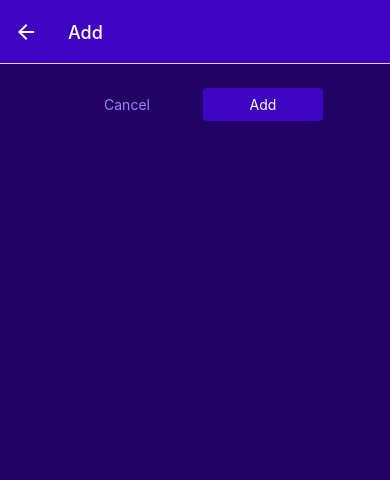
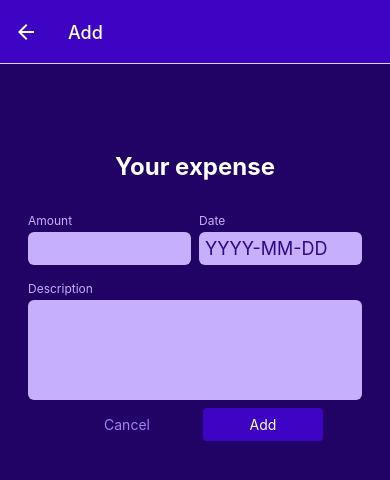
Before and after one commit to Jeanp14/ExpenseTracker, a React Native app: screen /ManageExpense in a window 390 px wide. Shown: the top 480 px of the page. Built offline with nearby package versions, Linux system fonts and the light colour scheme.

Commit message:
added expense form + input

```diff
--- a/App.tsx
+++ b/App.tsx
@@ -65,7 +65,7 @@
 export default function App() {
   return (
     <>
-      <StatusBar style="auto" />
+      <StatusBar style="light" />
       <ExpensesContextProvider>
       <NavigationContainer>
         <Stack.Navigator
--- a/components/ExpensesOutput/ExpensesOutput.tsx
+++ b/components/ExpensesOutput/ExpensesOutput.tsx
@@ -36,11 +36,18 @@
     }
 ]; */
 
-const ExpensesOutput = ({expenses, expensesPeriod}: any) => {
+const ExpensesOutput = ({expenses, expensesPeriod, fallbackText}: any) => {
+
+    let content = <Text style={styles.infoText}>{fallbackText}</Text>;
+
+    if(expenses.length > 0){
+        content = <ExpensesList expenses={expenses}/>
+    }
+
     return(
         <View style={styles.container}>
             <ExpensesSummary expenses={expenses} periodName={expensesPeriod}/>
-            <ExpensesList expenses={expenses}/>
+            {content}
         </View>
     );
 }
@@ -52,6 +59,12 @@
         paddingTop: 24,
         paddingBottom: 0,
         backgroundColor: GlobalStyles.colors.primary700
+    },
+    infoText: {
+        color: 'white',
+        fontSize: 16,
+        marginTop: 32,
+        textAlign: 'center'
     }
 })
 
--- /dev/null
+++ b/components/ManageExpense/ExpenseForm.tsx
@@ -0,0 +1,116 @@
+import { View, Text, StyleSheet } from 'react-native';
+import Input from './Input';
+import { useState } from 'react';
+import Button from '../ui/Button';
+import { getFormattedDate } from '../../util/date';
+
+const ExpenseForm = ({submitButtonLabel, onCancel, onSubmit, defaultValues}: any) => {
+
+    /* const [inputValues, setInputValues] = useState({
+        amount: '',
+        date: '',
+        description: ''
+    }); */
+
+    const [inputValues, setInputValues] = useState({
+        amount: defaultValues ? defaultValues.amount.toString() : '',
+        date: defaultValues ? getFormattedDate(defaultValues.date) : '',
+        description: defaultValues ? defaultValues.description : ''
+    });
+
+    const inputChangedHandler = (inputIdentifier: any, enteredValue: string) => {
+        setInputValues((currentInputValues) => {
+            return {
+                ...currentInputValues,
+                [inputIdentifier]: enteredValue
+            }
+        });
+    }
+
+    const submitHandler = () => {
+        //navigation.goBack();
+        const expenseData = {
+            amount: +inputValues.amount,
+            date: new Date(inputValues.date),
+            description: inputValues.description
+        };
+        onSubmit(expenseData);
+    }
+
+    return(
+        <View style={styles.form}>
+            <Text style={styles.title}>Your expense</Text>
+            <View style={styles.inputsRow}>
+                <Input
+                    label="Amount"
+                    style={styles.rowInput}
+                    textInputConfig={{
+                        keyboardType: 'decimal-pad',
+                        onChangeText: inputChangedHandler.bind(this, 'amount'),
+                        value: inputValues.amount
+                    }}
+                />
+                <Input
+                    label="Date"
+                    style={styles.rowInput}
+                    textInputConfig={{
+                        placeholder: 'YYYY-MM-DD',
+                        maxLength: 10,
+                        onChangeText: inputChangedHandler.bind(this, 'date'),
+                        value: inputValues.date
+                    }}
+                />
+            </View>
+
+            <Input
+                label="Description"
+                textInputConfig={{
+                    multiline: true,
+                    //autoCapitalize: 'none',
+                    //autoCorrect: false // default is true
+                    onChangeText: inputChangedHandler.bind(this, 'description'),
+                    value: inputValues.description
+                }}
+            />
+            <View style={styles.buttons}>
+                <Button style={styles.button} onPress={onCancel} mode='flat'>
+                    Cancel
+                </Button>
+                <Button style={styles.button} onPress={submitHandler}>
+                    {submitButtonLabel}
+                </Button>
+            </View>
+        </View>
+    )
+}
+
+const styles = StyleSheet.create({
+    form: {
+        marginTop: 40
+    },
+    title: {
+        fontSize: 24,
+        fontWeight: 'bold',
+        color: 'white',
+        marginVertical: 24,
+        textAlign: 'center'
+    },
+    inputsRow: {
+        flexDirection: 'row',
+        justifyContent: 'space-between'
+    },
+    rowInput: {
+        flex: 1
+    },
+    buttons: {
+        flexDirection: 'row',
+        justifyContent: 'center',
+        alignItems: 'center'
+    },
+    button: {
+        minWidth: 120,
+        marginHorizontal: 8
+    },
+})
+
+export default ExpenseForm;
--- /dev/null
+++ b/components/ManageExpense/Input.tsx
@@ -0,0 +1,43 @@
+import { View, Text, TextInput, StyleSheet } from 'react-native';
+import { GlobalStyles } from '../../constants/styles';
+
+const Input = ({label, style, textInputConfig}: any) => {
+
+    const inputStyles = [styles.input];
+
+    if(textInputConfig && textInputConfig.multiline){
+        inputStyles.push(styles.inputMultiline as any)
+    }
+
+    return(
+        <View style={[styles.inputContainer, style]}>
+            <Text style={styles.label}>{label}</Text>
+            <TextInput {...textInputConfig} style={inputStyles}/>
+        </View>
+    )
+}
+
+const styles = StyleSheet.create({
+    inputContainer: {
+        marginHorizontal: 4,
+        marginVertical: 8
+    },
+    label: {
+        fontSize: 12,
+        marginBottom: 4,
+        color: GlobalStyles.colors.primary100
+    },
+    input: {
+        fontSize: 18,
+        padding: 6,
+        borderRadius: 6,
+        color: GlobalStyles.colors.primary700,
+        backgroundColor: GlobalStyles.colors.primary100
+    },
+    inputMultiline: {
+        minHeight: 100,
+        textAlignVertical: 'top'
+    }
+})
+
+export default Input;
--- a/screens/AllExpenses.tsx
+++ b/screens/AllExpenses.tsx
@@ -6,7 +6,7 @@
 const AllExpenses = () => {
     const expensesCtx = useContext(ExpensesContext);
     return(
-        <ExpensesOutput expenses={expensesCtx.expenses} expensesPeriod="Total"/>
+        <ExpensesOutput expenses={expensesCtx.expenses} expensesPeriod="Total" fallbackText="No expenses found!"/>
     )
 }
 
--- a/screens/ManageExpense.tsx
+++ b/screens/ManageExpense.tsx
@@ -1,13 +1,18 @@
-import { useLayoutEffect } from 'react';
-import { StyleSheet, Text, View } from 'react-native';
+import { useLayoutEffect, useContext } from 'react';
+import { StyleSheet, Text, TextInput, View } from 'react-native';
 import IconButton from '../components/ui/IconButton';
 import { GlobalStyles } from '../constants/styles';
 import Button from '../components/ui/Button';
+import { ExpensesContext } from '../store/expenses-context';
+import ExpenseForm from '../components/ManageExpense/ExpenseForm';
 
 const ManageExpense = ({route, navigation}: any) => {
 
+    const expensesCtx = useContext(ExpensesContext);
     const editedExpenseId = route.params?.expenseId;
     const isEditing = !!editedExpenseId; //!! to convert to boolean
+
+    const selectedExpense = expensesCtx.expenses.find((expense: any) => expense.id === editedExpenseId);
 
     useLayoutEffect(() => {
          navigation.setOptions({
@@ -16,6 +21,7 @@
     }, [navigation, isEditing]);
 
     const deleteExpenseHandler = () => {
+        expensesCtx.deleteExpense(editedExpenseId);
         navigation.goBack();
     }
 
@@ -23,20 +29,24 @@
         navigation.goBack();
     }
 
-    const confirmHandler = () => {
+    const confirmHandler = (expenseData: any) => {
+        if(isEditing){
+            expensesCtx.updateExpense(editedExpenseId, expenseData);
+        }else{
+            expensesCtx.addExpense(expenseData);
+        }
         navigation.goBack();
     }
 
     return(
         <View style={styles.container}>
-            <View style={styles.buttons}>
-                <Button style={styles.button} onPress={cancelHandler} mode='flat'>
-                    Cancel
-                </Button>
-                <Button style={styles.button} onPress={confirmHandler}>
-                    {isEditing ? 'Update' : 'Add'}
-                </Button>
-            </View>
+            <ExpenseForm
+                submitButtonLabel={isEditing ? 'Update' : 'Add'}
+                onCancel={cancelHandler}
+                onSubmit={confirmHandler}
+                defaultValues={selectedExpense}
+            />
+
             {isEditing && (
             <View style={styles.deleteContainer}>
                 <IconButton icon="trash" color={GlobalStyles.colors.error500} size={36} onPress={deleteExpenseHandler}/>
@@ -51,15 +61,7 @@
         padding: 24,
         backgroundColor: GlobalStyles.colors.primary800
     },
-    buttons: {
-        flexDirection: 'row',
-        justifyContent: 'center',
-        alignItems: 'center'
-    },
-    button: {
-        minWidth: 120,
-        marginHorizontal: 8
-    },
+
     deleteContainer: {
         marginTop: 16,
         paddingTop: 8,
--- a/screens/RecentExpenses.tsx
+++ b/screens/RecentExpenses.tsx
@@ -15,7 +15,11 @@
     })
 
     return(
-        <ExpensesOutput expenses={recentExpenses} expensesPeriod="Last 7 days"/>
+        <ExpensesOutput
+            expenses={recentExpenses}
+            expensesPeriod="Last 7 days"
+            fallbackText="No expenses for the last 7 days!"
+        />
     )
 }
 
--- a/util/date.tsx
+++ b/util/date.tsx
@@ -1,5 +1,6 @@
 export const getFormattedDate = (date: any) => {
-    return `${date.getFullYear()}-${date.getMonth()+1}-${date.getDate()+1}`;
+    //return `${date.getFullYear()}-${date.getMonth()+1}-${date.getDate()+1}`;
+    return date.toISOString().slice(0, 10);
 }
 
 export const getDateMinusDays = (date: any, days: any) => {
```
